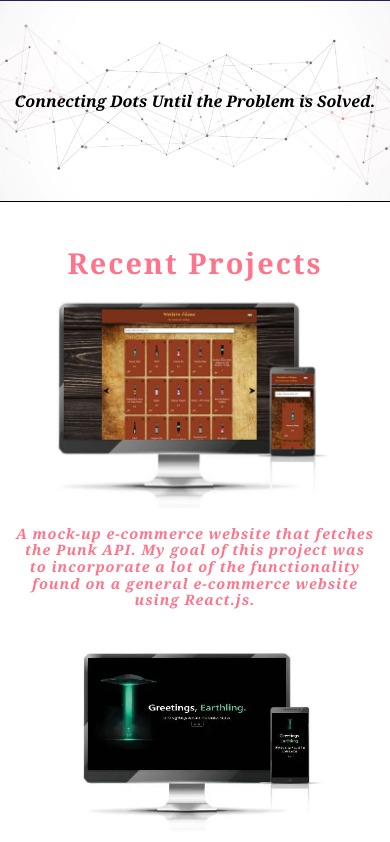
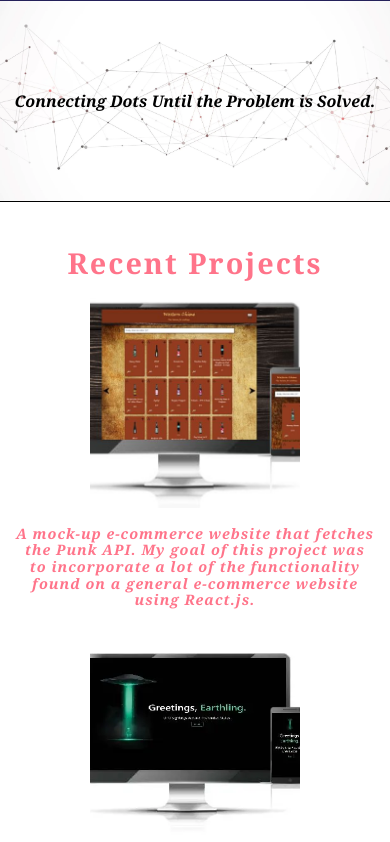
Before and after one commit to stetsonharding/devportfolio, a React (Create React App) app: page / in a window 390 px wide. Shown: the part 2046-2888 px from the top of the page. Built offline with nearby package versions, Linux system fonts and the light colour scheme.

Commit message:
recent project width

```diff
--- a/src/css/RecentProject.css
+++ b/src/css/RecentProject.css
@@ -35,7 +35,7 @@
 @media only screen and (max-width: 600px) {
   .project-img {
     height: 210px;
-    width: fit-content;
+    width: 210px;
     cursor: none;
   }
 }
```
